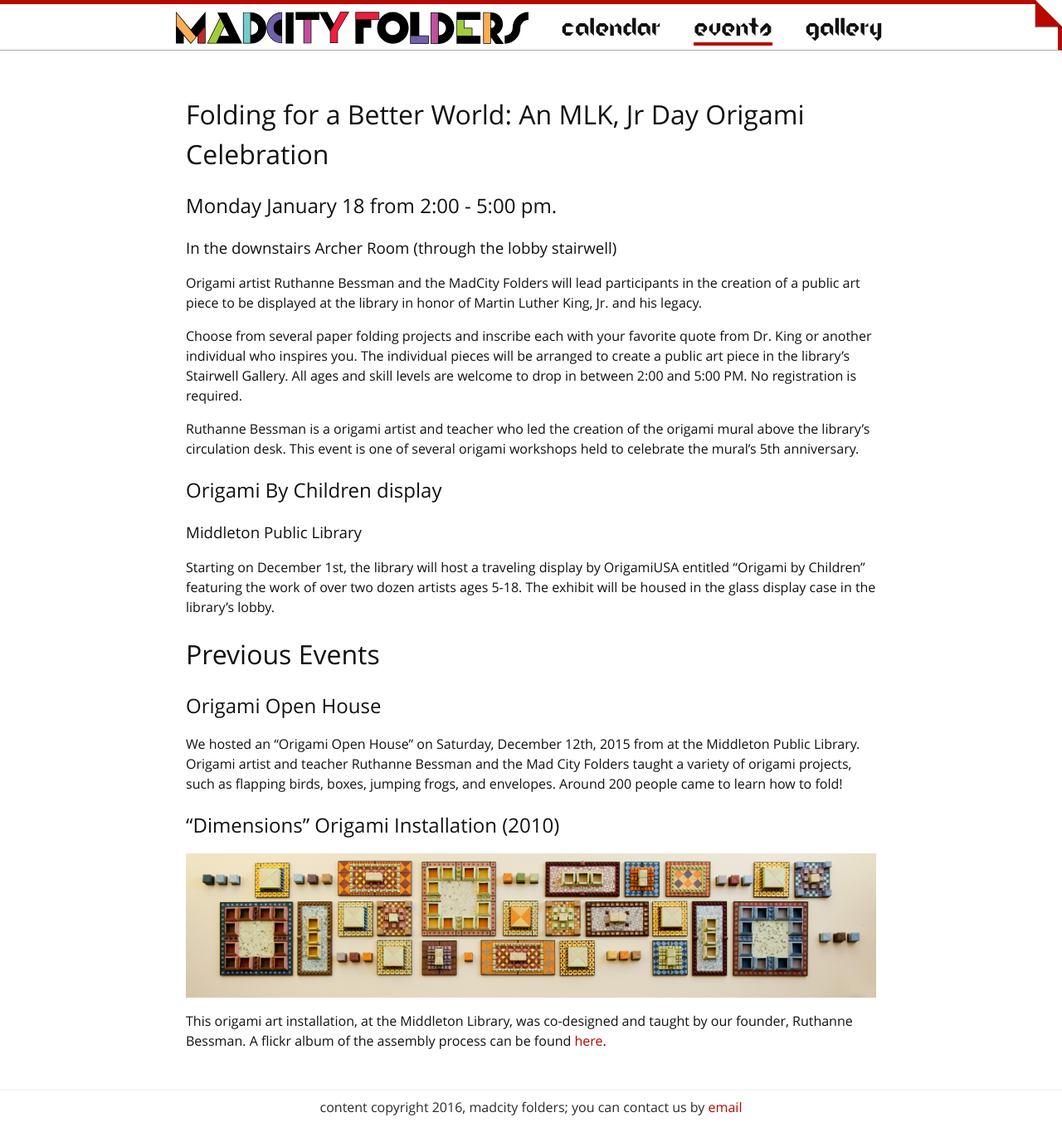
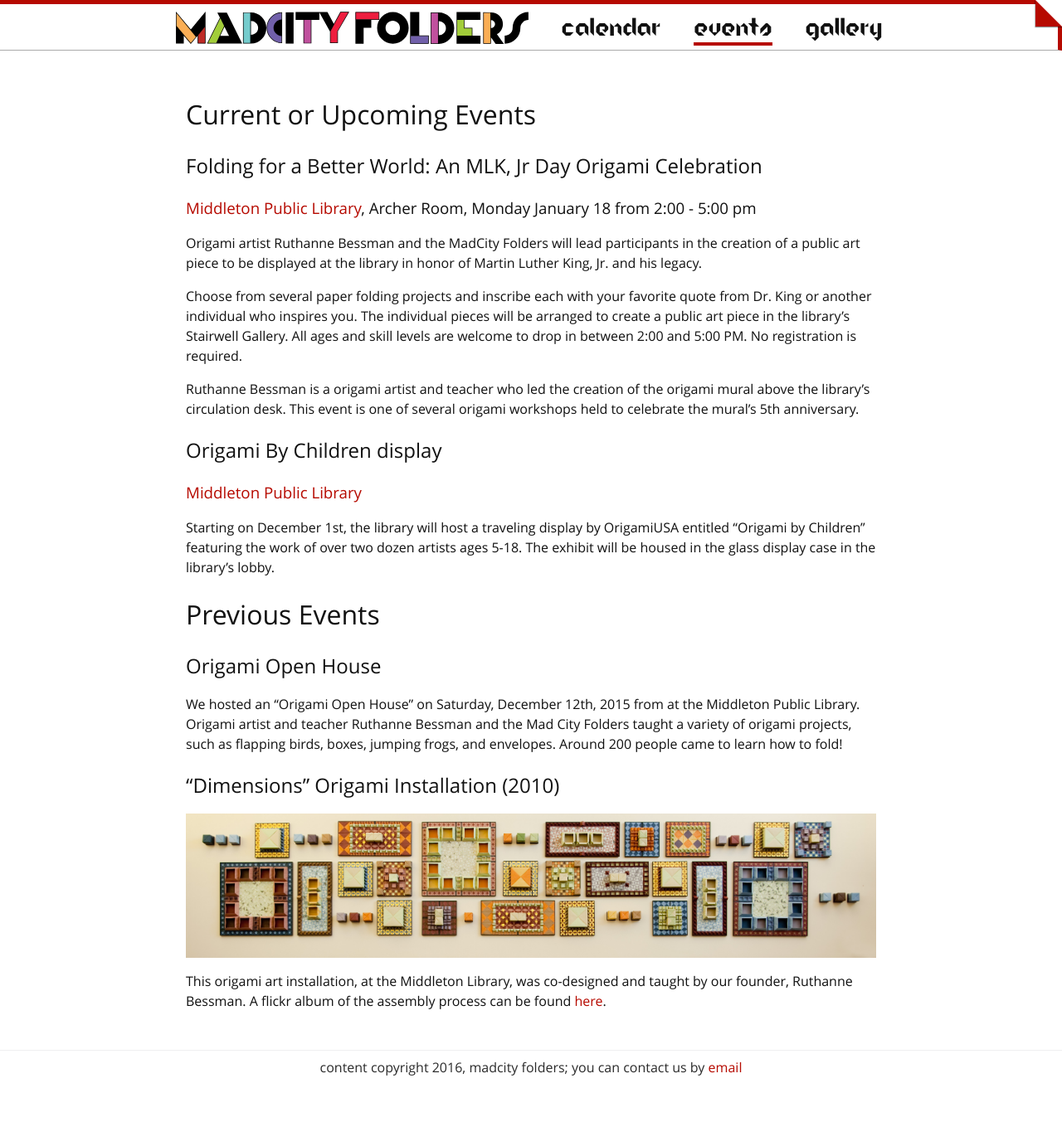
Before and after one commit to MadCityFolders/madcityfolders.github.io, a Jekyll site: the page built from events.md, in a window 1280 px wide. Shown: the whole page at 83% size. Built offline with Jekyll 4.4.1, drawn with Linux system fonts in a browser that asks for light colours; nearby versions of some CDN libraries; comment, search, counter and statistics services are not loaded; after the commit the page ends 1311 px from its top, so only the background shows below that.

Commit message:
fix some events formatting

```diff
--- a/events.md
+++ b/events.md
@@ -5,11 +5,11 @@ permalink: /events/
 group: 'nav'
 ---
 
-# Folding for a Better World: An MLK, Jr Day Origami Celebration
+# Current or Upcoming Events
 
-## Monday January 18 from 2:00 - 5:00 pm.
+## Folding for a Better World: An MLK, Jr Day Origami Celebration
 
-### In the downstairs Archer Room (through the lobby stairwell)
+### [Middleton Public Library](https://www.google.com/maps/place/Middleton+Public+Library/@43.0949512,-89.5115643,17z), Archer Room, Monday January 18 from 2:00 - 5:00 pm
 Origami artist Ruthanne Bessman and the MadCity Folders will lead participants in the creation of a public art piece to be displayed at the library in honor of Martin Luther King, Jr. and his legacy.
 
 Choose from several paper folding projects and inscribe each with your favorite quote from Dr. King or another individual who inspires you.  The individual pieces will be arranged to create a public art piece in the library’s Stairwell Gallery.  All ages and skill levels are welcome to drop in between 2:00 and 5:00 PM.  No registration is required.
@@ -19,7 +19,7 @@ Ruthanne Bessman is a origami artist and teacher who led the creation of the ori
 
 ## Origami By Children display
 
-### Middleton Public Library
+### [Middleton Public Library](https://www.google.com/maps/place/Middleton+Public+Library/@43.0949512,-89.5115643,17z)
 Starting on December 1st, the library will host a traveling
 display by OrigamiUSA entitled "Origami by Children" featuring
 the work of over two dozen artists ages 5-18.  The exhibit will
```
